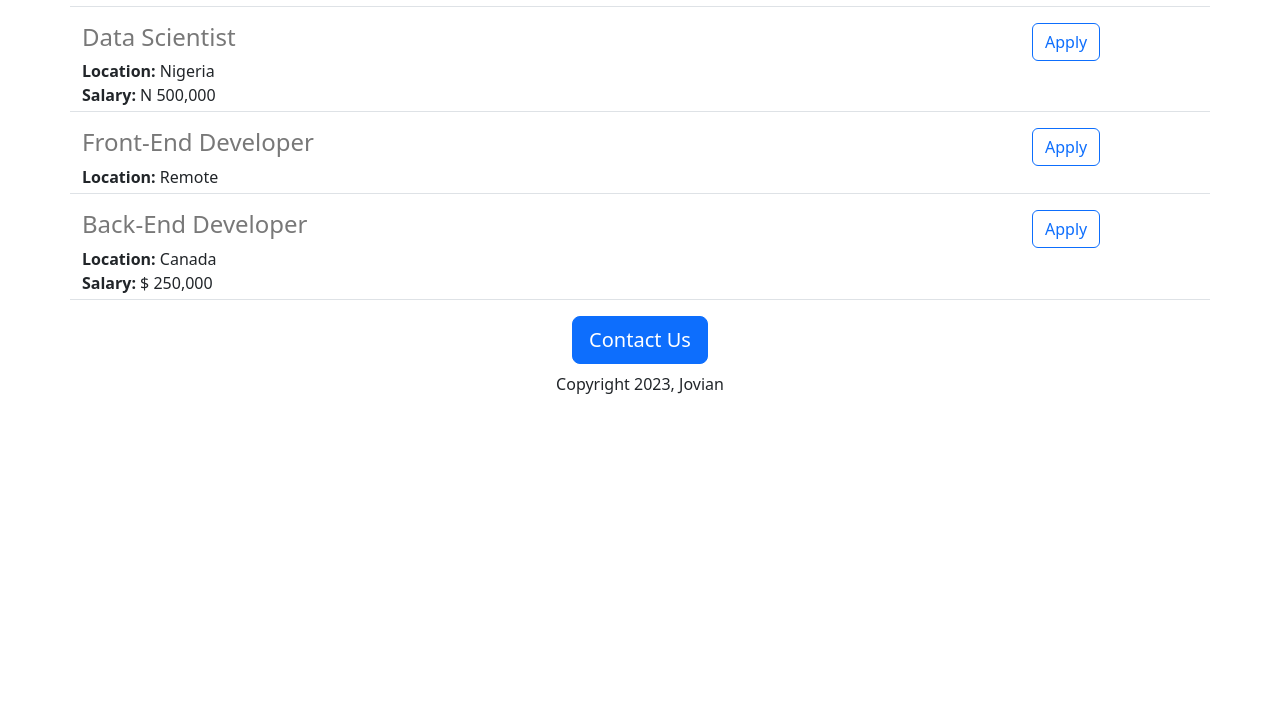
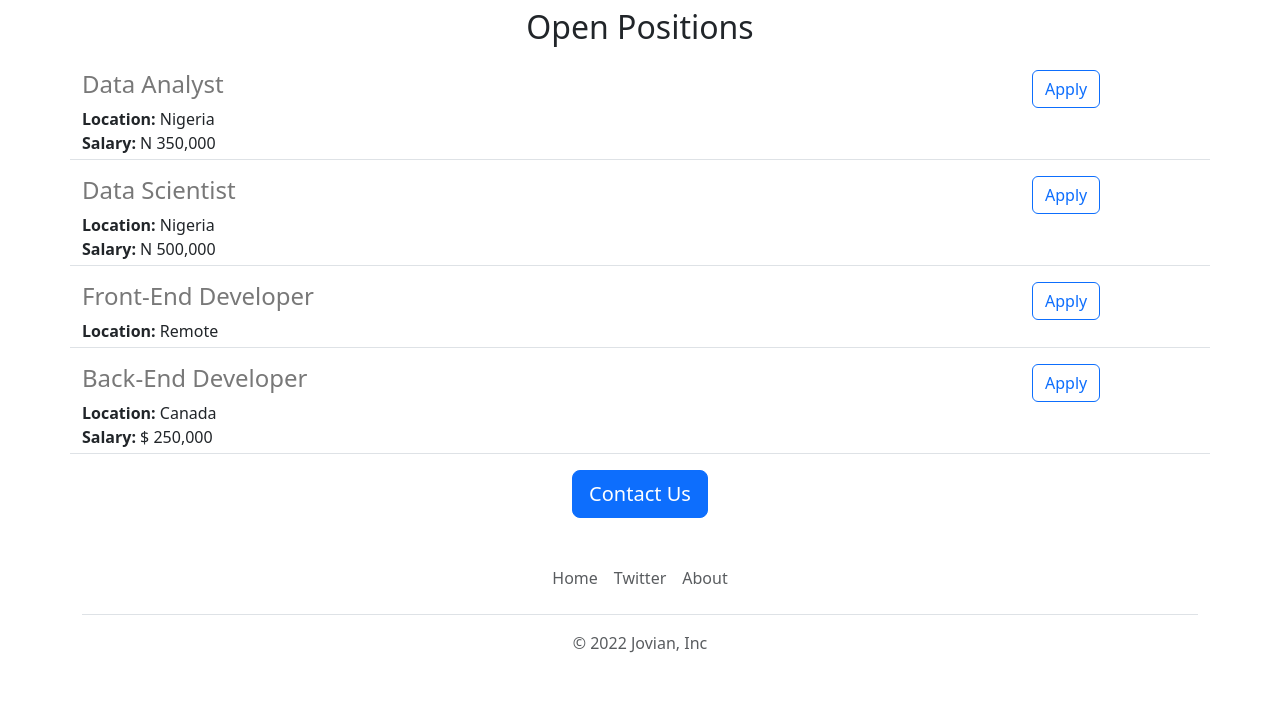
Before and after one commit to AlxeverCodeX/Jovian-Web_Development-Project, a Flask app: page / in a window 1280 px wide. Shown: the part 840-1551 px from the top of the page. Before the commit the page ends 1234 px from the top, so only its background shows below. Run offline with Flask 3, Linux system fonts and the light colour scheme.

```diff
--- /dev/null
+++ b/templates/footer.html
@@ -0,0 +1,11 @@
+<div class="container">
+    <footer class="py-3 my-4">
+      <ul class="nav justify-content-center border-bottom pb-3 mb-3">
+        <li class="nav-item"><a  target="_blank" href="https://github.com/AlxeverCodeX/Jovian-Web_Development-Project" class="nav-link px-2 text-muted">Home</a></li>
+        <li class="nav-item"><a  target="_blank" href="https://twitter.com/alnuelCode_X" class="nav-link px-2 text-muted">Twitter</a></li>
+
+        <li class="nav-item"><a  target="_blank" href="https://github.com/AlxeverCodeX/Jovian-Web_Development-Project" class="nav-link px-2 text-muted">About</a></li>
+      </ul>
+      <p class="text-center text-muted">&copy; 2022 Jovian, Inc</p>
+    </footer>
+  </div>
--- a/templates/home.html
+++ b/templates/home.html
@@ -16,16 +16,22 @@
     </head>
     <body>
         {% include 'nav.html' %}
+        <img class="img-fluid"  id="banner" src="https://images.unsplash.com/photo-1504384308090-c894fdcc538d?ixlib=rb-4.0.3&ixid=MnwxMjA3fDB8MHxwaG90by1wYWdlfHx8fGVufDB8fHx8&auto=format&fit=crop&w=870&q=80">
         <div class="container">
             <h1 class="text-center mt-2 mb-4"> Jovian Careers</h1>
-            <img class="img-fluid"  id="banner" src="https://images.unsplash.com/photo-1504384308090-c894fdcc538d?ixlib=rb-4.0.3&ixid=MnwxMjA3fDB8MHxwaG90by1wYWdlfHx8fGVufDB8fHx8&auto=format&fit=crop&w=870&q=80">
-            <h2 class="text-center">About Jovian</h2>
+            <div class="row" style="margin-bottom: 16px;">
+                <div class="col-md-6">
                     <p class="lead">
                         Lorem ipsum dolor sit amet, consectetur adipiscing elit, sed do eiusmod tempor incididunt ut labore et dolore magna aliqua. Ut enim ad minim veniam,
                         quis nostrud exercitation ullamco laboris nisi ut aliquip ex ea commodo consequat. Duis aute irure dolor in reprehenderit in voluptate velit esse cillum
                         dolore eu fugiat nulla pariatur.
                         Excepteur sint occaecat cupidatat non proident, sunt in culpa qui officia deserunt mollit anim id est laborum.
                     </p>
+                </div>
+                <div class="d-none d-md-block col-md-6">
+                    <img src="https://images.unsplash.com/photo-1522071820081-009f0129c71c?ixlib=rb-4.0.3&ixid=MnwxMjA3fDB8MHxwaG90by1wYWdlfHx8fGVufDB8fHx8&auto=format&fit=crop&w=1470&q=80" style="height:320px;border-radius:4px;">
+                </div>
+            </div>
             <h2 class="text-center mt-2 mb-4">Open Positions</h2>
             <div>
                 {% for job in jobs %}
@@ -33,9 +39,9 @@
                 {% endfor %}
             </div>
             <div class="text-center">
-                <button class="btn btn-primary btn-lg">Contact Us</button>
-                <p class="mt-2">Copyright 2023, Jovian</p>
+                <a class="btn btn-primary btn-lg" href="mailto:salberthp89@outlook.com?subject=Question%20about%20Job%20Openings&body=My%20name%3A%20%3Cyour%20name%20here%3E%0D%0A%0D%0AMy%20questions%3A%20%3Center%20question%20here%3E%0D%0A">Contact Us</a>
             </div>
         </div>
+        {% include 'footer.html' %}
     </body>
 </html>
--- a/templates/jobitem.html
+++ b/templates/jobitem.html
@@ -10,6 +10,6 @@
         {% endif %}
     </div>
     <div class="col-2">
-        <button type="button" class="btn btn-outline-primary">Apply</button>
+        <a href="mailto:salberthp89@outlook.com?subject=Application%20for%20{{job['title']}}&body=My%20name%3A%20%3Cyour%20name%20here%3E%0D%0A%0D%0AMy%20Resume%20link%3A%20%3Cresume%20link%3E%0D%0A%0D%0AMy%20LinkedIn%20link%3A%20%3Clinkedin%20in%3E%0D%0A%0D%0A" type="button" class="btn btn-outline-primary float-right align-middle" >Apply</a>
     </div>
 </div>
```
Lines whose indentation alone changed are shown as unchanged.
